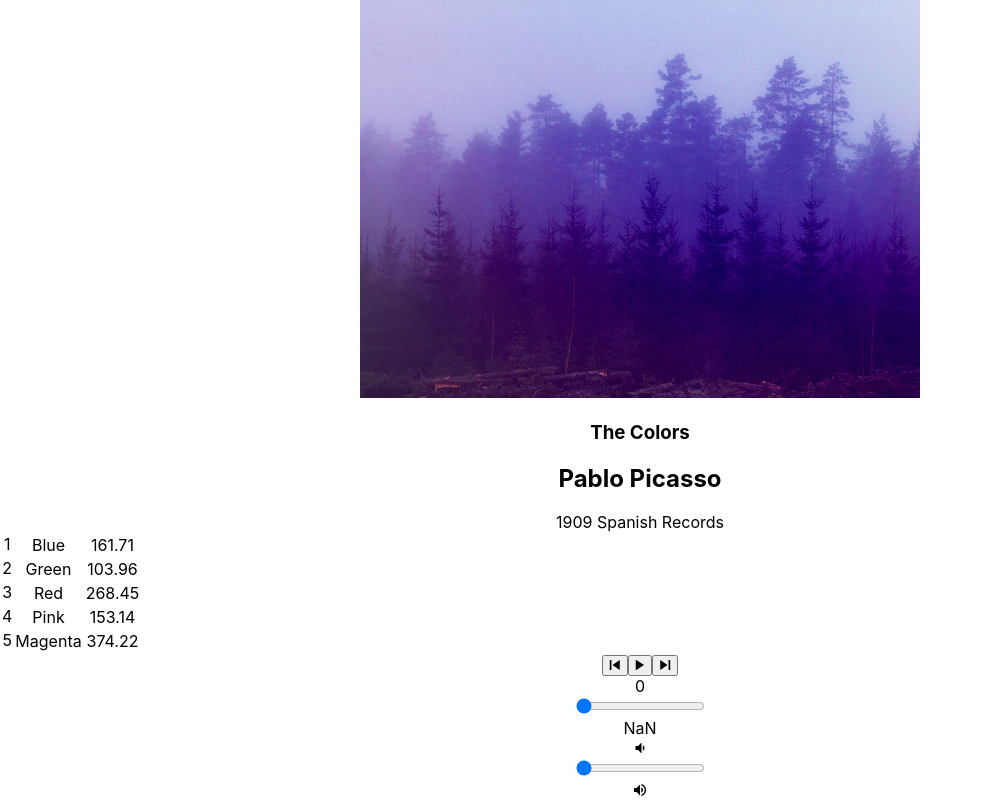
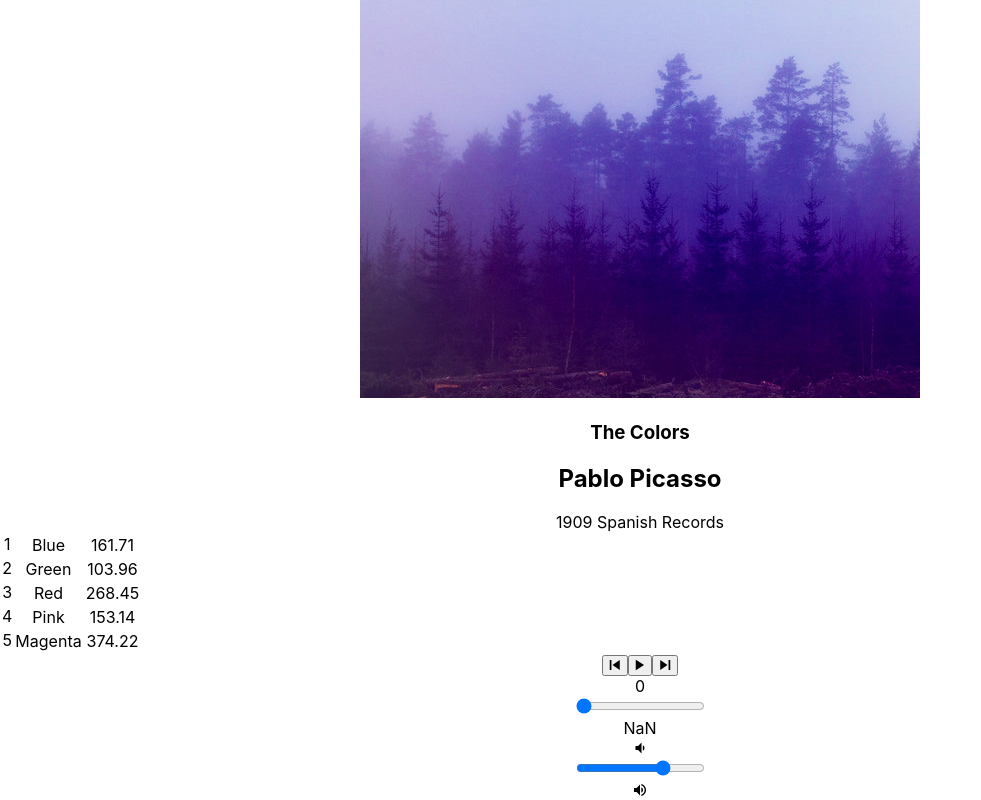
Before and after one commit to ayiamakimura/bloc-jams-react, a React (Create React App) app: page /album/the-colors in a window 1280 px wide. Shown: the part 264-1064 px from the top of the page, without its empty margins (0-981 px from the left). Built offline with nearby package versions, Linux system fonts and the light colour scheme.

Commit message:
assignment 9 updated

```diff
--- a/src/components/Album.js
+++ b/src/components/Album.js
@@ -50,38 +50,40 @@ import PlayerBar from './PlayerBar';
             timeupdate: e => {
                 this.setState({ currentTime: this.audioElement.currentTime });
             },
+
+
             durationchange: e => {
                 this.setState({ duration: this.audioElement.duration });
+            },
+
+            volumechange: e => {
+                this.setState({ volume: this.setMuted.volume });
             }
         };
         this.audioElement.addEventListener('timeupdate', this.eventListeners.timeupdate);
         this.audioElement.addEventListener('durationchange', this.eventListeners.durationchange);
+
+        this.eventListeners = {
+            volumeupdate: e => {
+                this.setState({ muted: this.setMuted.muted });
+            },
+
+
+
+
+        };
     }
 
      componentWillUnmount() {
          this.audioElement.src = null;
          this.audioElement.removeEventListener('timeupdate', this.eventListeners.timeupdate);
          this.audioElement.removeEventListener('durationchange', this.eventListeners.durationchange);
+         this.changeVolume = null;
+         this.setMuted.removeEventListener('volumechange', this.eventListeners.volumechange);
      }
 
 
 
-    componentDidMount() {
-        this.eventListeners = {
-            volumeupdate: e => {
-                this.setState({ muted: this.setMuted.muted });
-            },
-            durationchange: e => {
-                this.setState({ volume: this.setMuted.volume });
-            }
-        };
-
-    }
-
-     componentWillUnmount() {
-         this.changeVolume = null;
-         this.setMuted.removeEventListener('volumechange', this.eventListeners.volumechange);
-     }
 
 
 
@@ -197,6 +199,7 @@ import PlayerBar from './PlayerBar';
                     handlePrevClick={() => this.handlePrevClick()}
                     handleNextClick={() => this.handleNextClick()}
                     handleTimeChange={(e) => this.handleTimeChange(e)}
+                    handleVolumeChange={(e) => this.handleVolumeChange(e)}
                 />
              </section>
          );
--- a/src/components/PlayerBar.js
+++ b/src/components/PlayerBar.js
@@ -47,10 +47,11 @@
            <input
                 type="range"
                 className="seek-bar"
-                value={(this.props.muted / this.props.volume) || 0}
+                value="0.7"
                 max="1"
                 min="0"
                 step="0.1"
+                onChange={this.props.handleVolumeChange}
             />
 
 
```
